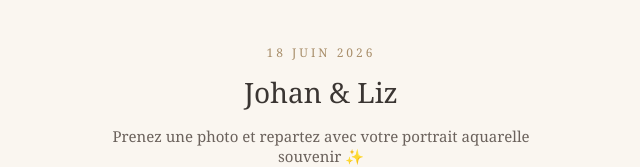
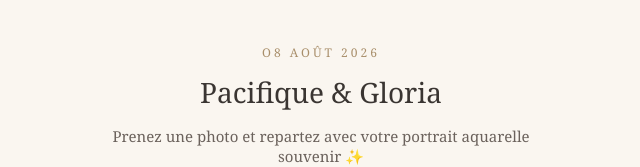
Before and after one commit to gerda001/caricature-mariage, a Next.js app: page / in a window 1280 px wide. Shown: the top 167 px of the page, without its empty margins (319-959 px from the left). Built offline with nearby package versions, Linux system fonts and the light colour scheme.

Commit message:
Update page.js

```diff
--- a/app/page.js
+++ b/app/page.js
@@ -2,8 +2,8 @@
 
 import { useState, useRef } from 'react';
 
-const COUPLE_NAMES = 'Johan & Liz'; // <-- Changez ce nom
-const WEDDING_DATE = '18 Juin 2026'; // <-- Changez cette date
+const COUPLE_NAMES = 'Pacifique & Gloria'; // <-- Changez ce nom
+const WEDDING_DATE = 'O8 Août 2026'; // <-- Changez cette date
 
 export default function Home() {
   const [preview, setPreview] = useState(null);
```
